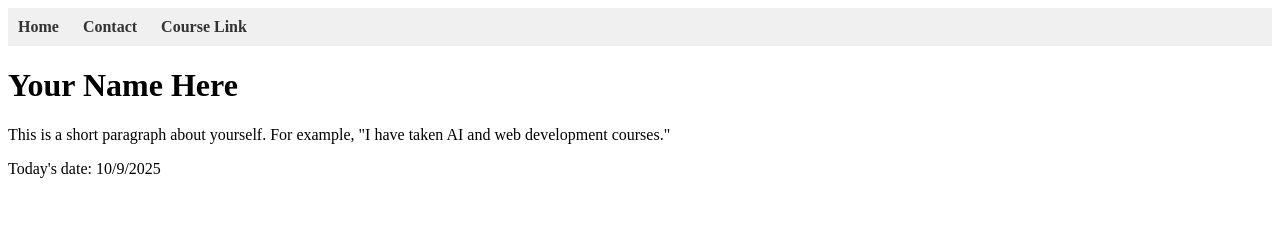
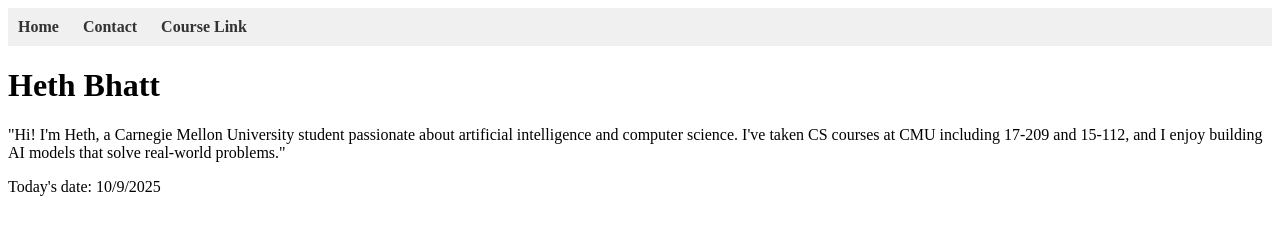
Before and after one commit to hethb/hethb.github.io, a plain HTML site: page index.html in a window 1280 px wide. Drawn offline with Linux system fonts and the light colour scheme.

Commit message:
Update index.html for links real

```diff
--- a/index.html
+++ b/index.html
@@ -27,8 +27,9 @@
 
     <!-- Main Content -->
     <main>
-        <h1>Your Name Here</h1>
-        <p>This is a short paragraph about yourself. For example, "I have taken AI and web development courses."</p>
+        <h1>Heth Bhatt</h1>
+        <p>"Hi! I'm Heth, a Carnegie Mellon University student passionate about artificial intelligence and computer science.
+            I've taken CS courses at CMU including 17-209 and 15-112, and I enjoy building AI models that solve real-world problems."</p>
     </main>
 
     <!-- Footer -->
```
